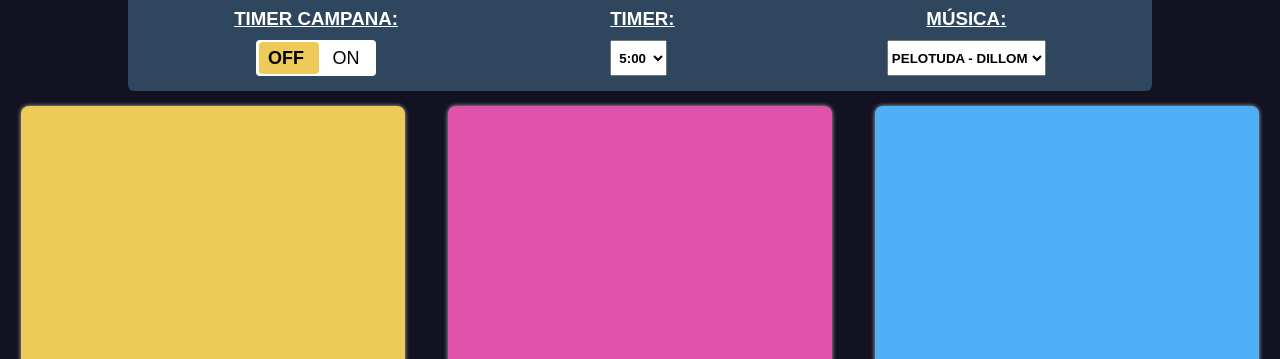
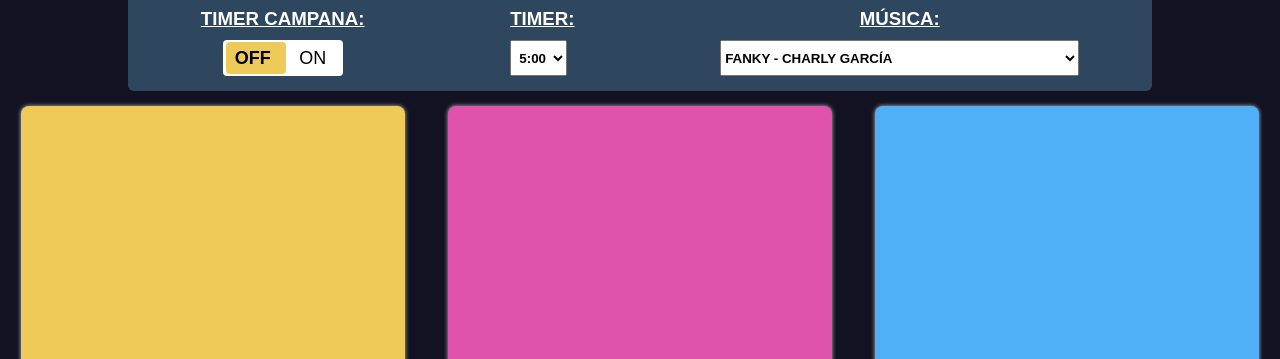
Before and after one commit to falsofacu/stand-pad-personal, a plain HTML site: page index.html in a window 1280 px wide. Shown: the part 64-423 px from the top of the page. Drawn offline with Linux system fonts and the light colour scheme.

Commit message:
fix: add options to the html

```diff
--- a/index.html
+++ b/index.html
@@ -41,9 +41,24 @@
       <div id="select-music-wrap">
         <h3>MÚSICA:</h3>
         <select id="select-music" name="select-music">
-          <option value="0" selected>PELOTUDA - DILLOM</option>
-          <option value="1">OTRA</option>
-          <option value="2">OTRA 2</option>
+          <option value="0">BERZERK - EMINEM</option>
+          <option value="1">BLACK BETTY - RAM JAM</option>
+          <option value="2">CAN'T STOP - RHCP</option>
+          <option value="3">CELEBRITY SKIN - HOLE</option>
+          <option value="4">CHISTE - EL KUELGUE</option>
+          <option value="5">DELE TIEMPO - EL KUELGUE</option>
+          <option value="6" selected>FANKY - CHARLY GARCÍA</option>
+          <option value="7">GET ON UP - JAMES BROWN</option>
+          <option value="8">IMMIGRANT SONG - LED ZEPPELIN</option>
+          <option value="9">JUMP AROUND - HOUSE OF PAIN</option>
+          <option value="10">PARANOIA POP - BANDALOS CHINOS</option>
+          <option value="11">PEACE FROG - THE DOORS</option>
+          <option value="12">DRIVE YOUR FUNKY SOUL - JAMES BROWN</option>
+          <option value="13">QUE VAS A HACER TAN SOLA HOY - VIEJAS LOCAS</option>
+          <option value="14">ROCK AND ROLL YO - CHARLY GARCÍA</option>
+          <option value="15">THE SEED - THE ROOTS</option>
+          <option value="16">TNT - ACDC</option>
+          <option value="17">UN POCO DE AMOR FRANCES - LOS REDONDOS</option>
         </select>
       </div>
 
```
